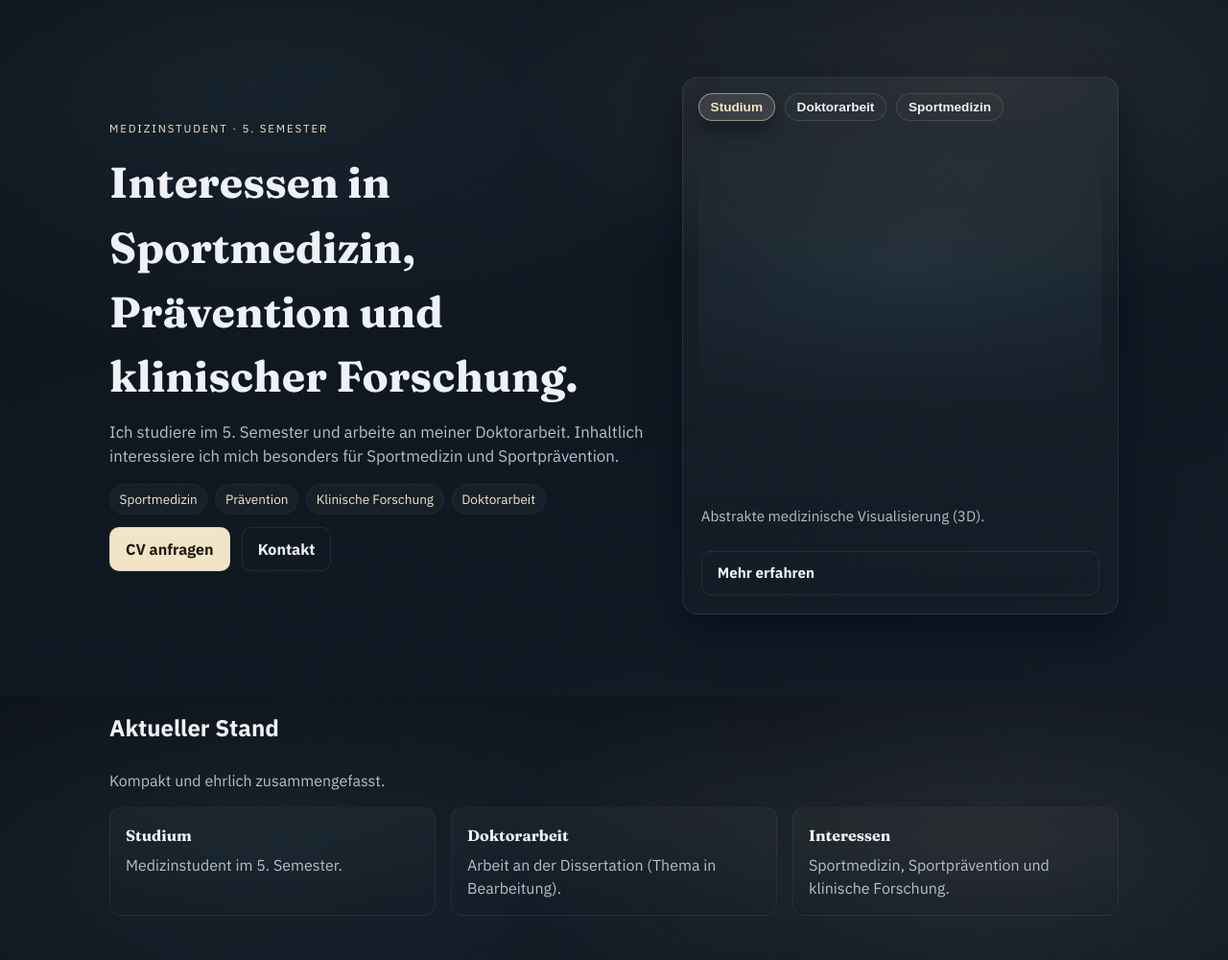
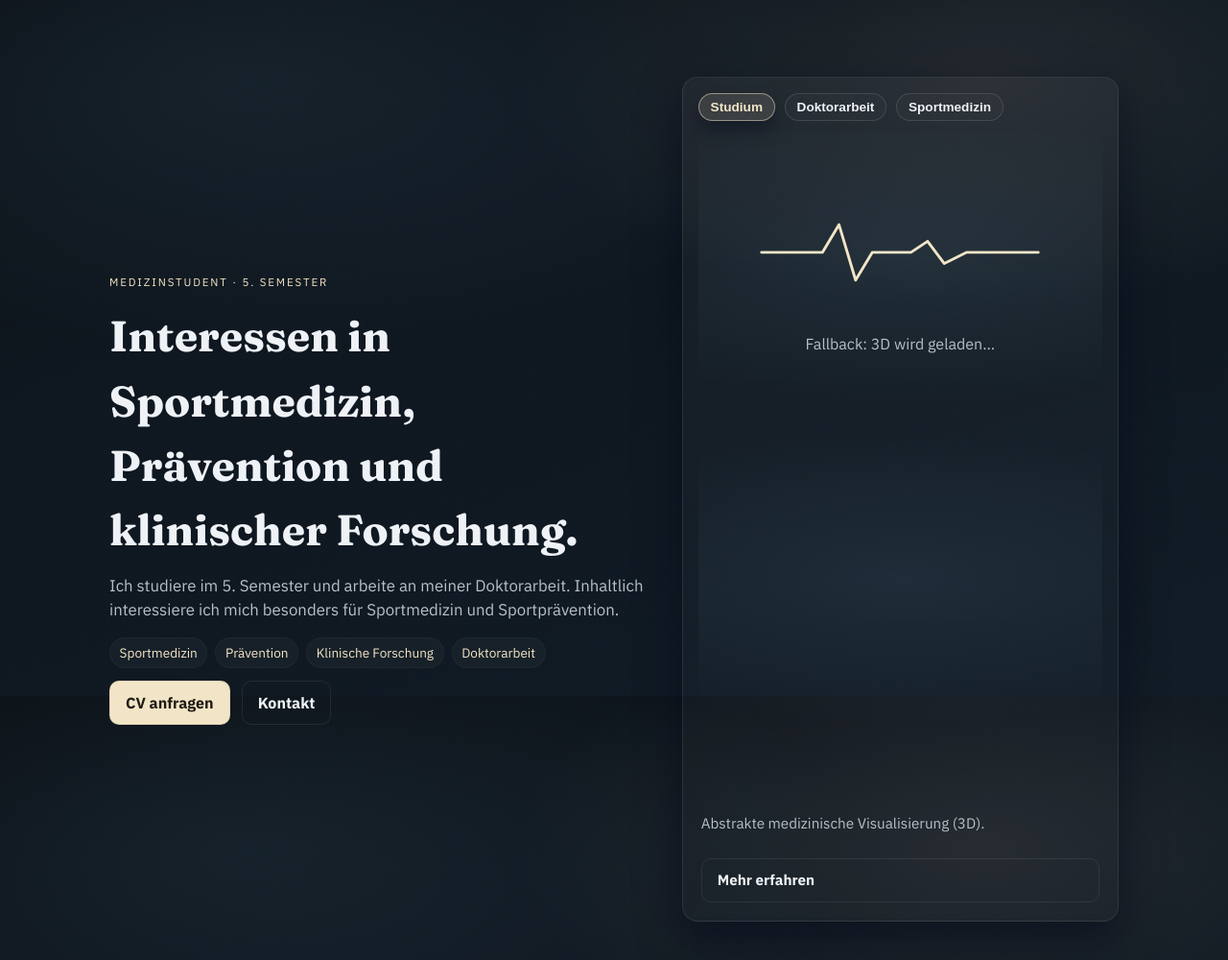
Before and after one commit to JoshuaForster02/Mywebsite, a Flask app: page / in a window 1280 px wide. Shown: the part 75-1075 px from the top of the page at 96% size. Run offline with Flask 3, Linux system fonts and the light colour scheme.

Commit message:
Show fallback when 3D fails to load

```diff
--- a/templates/index.html
+++ b/templates/index.html
@@ -73,7 +73,16 @@
               <button class="stage-tab" data-scene="neuro" role="tab" aria-selected="false">Doktorarbeit</button>
               <button class="stage-tab" data-scene="informatics" role="tab" aria-selected="false">Sportmedizin</button>
             </div>
-            <canvas id="hero-3d" aria-label="3D Visualisierung" role="img"></canvas>
+<div class="stage-fallback" id="stage-fallback" aria-hidden="true">
+              <div class="fallback-visual">
+                <svg viewBox="0 0 520 180" role="img" aria-label="Sportmedizinische Linie">
+                  <path d="M10 90 L120 90 L150 40 L180 140 L210 90 L280 90 L310 70 L340 110 L380 90 L510 90"
+                        fill="none" stroke="currentColor" stroke-width="5" stroke-linecap="round" stroke-linejoin="round"/>
+                </svg>
+              </div>
+              <p>Fallback: 3D wird geladen…</p>
+            </div>
+                        <canvas id="hero-3d" aria-label="3D Visualisierung" role="img"></canvas>
             <div class="stage-caption">
               <p id="stage-caption-text">Abstrakte medizinische Visualisierung (3D).</p>
               <a class="btn btn-ghost" href="about.html">Mehr erfahren</a>
```
